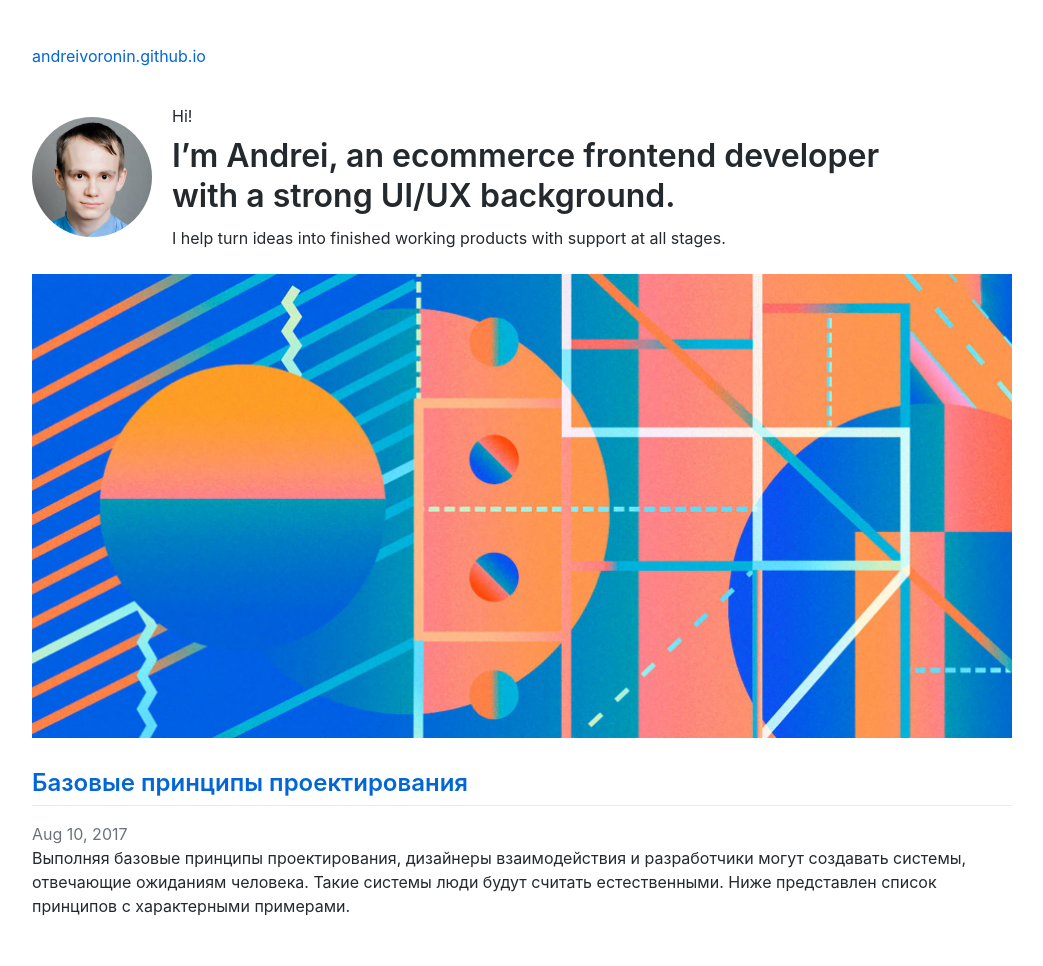
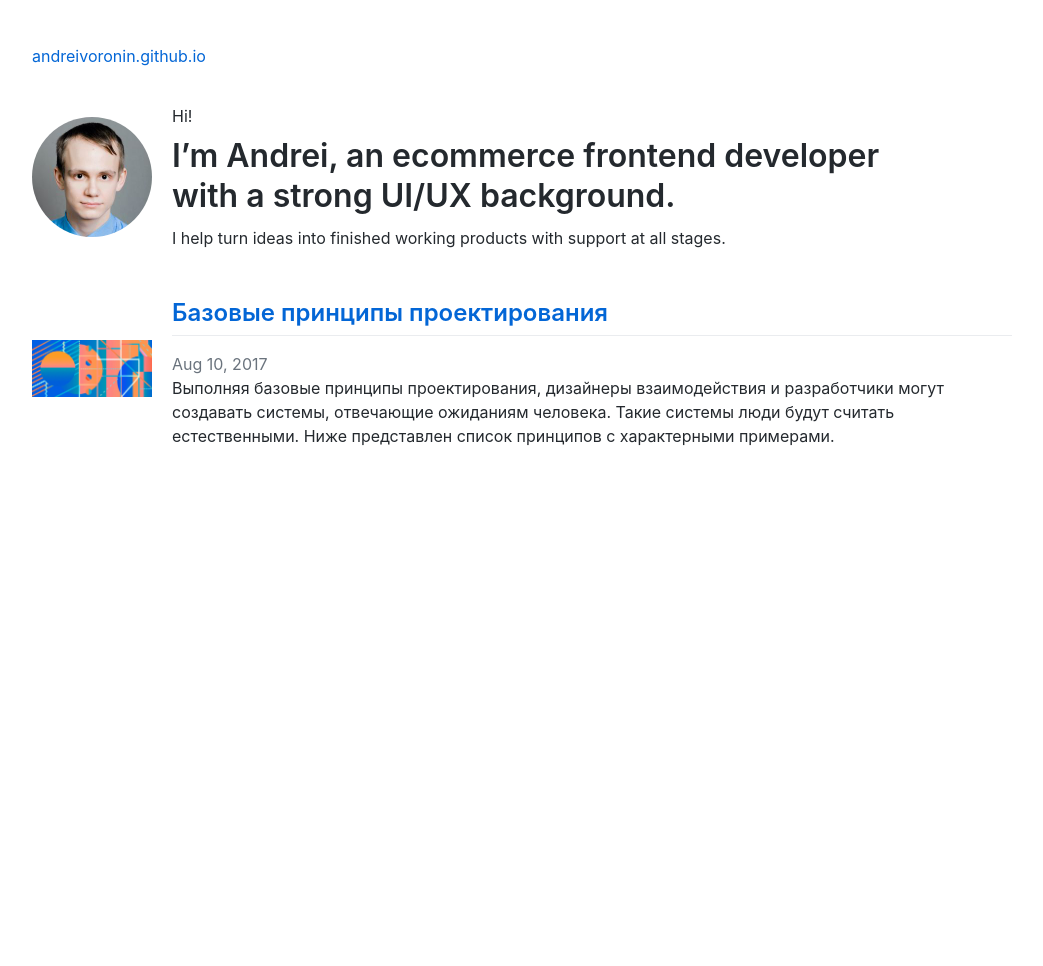
Before and after one commit to andreivoronin/andreivoronin.github.io, a Jekyll site: the page built from index.md, in a window 1280 px wide. Shown: the whole page, without its empty margins (118-1161 px from the left). Built offline with Jekyll 4.4.1, drawn with Linux system fonts in a browser that asks for light colours; after the commit the page ends 900 px from its top, so only the background shows below that.

Commit message:
Update style.css

```diff
--- a/assets/css/style.css
+++ b/assets/css/style.css
@@ -100,12 +100,19 @@ body {
 }
 
 
-.home__posts.home__posts {
-    padding: 0;
+.home__posts {
+
 }
 
 .home__posts-item {
-    list-style: none;
+    display: flex;
+    gap: 20px;
+}
+
+.home__posts-cover {
+    display: flex;
+    align-items: center;
+    max-width: 120px;
 }
 
 .home__posts-heading {
```
